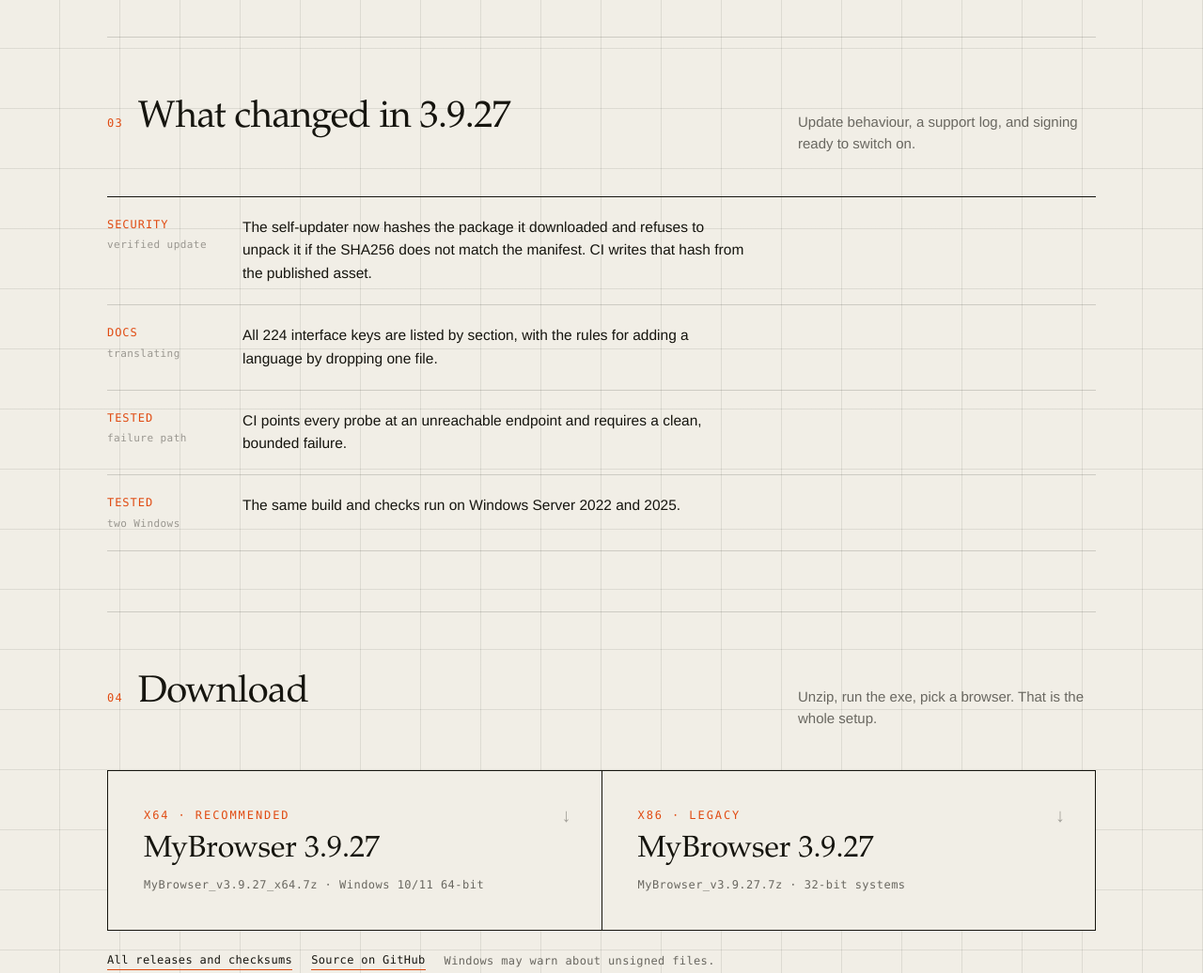
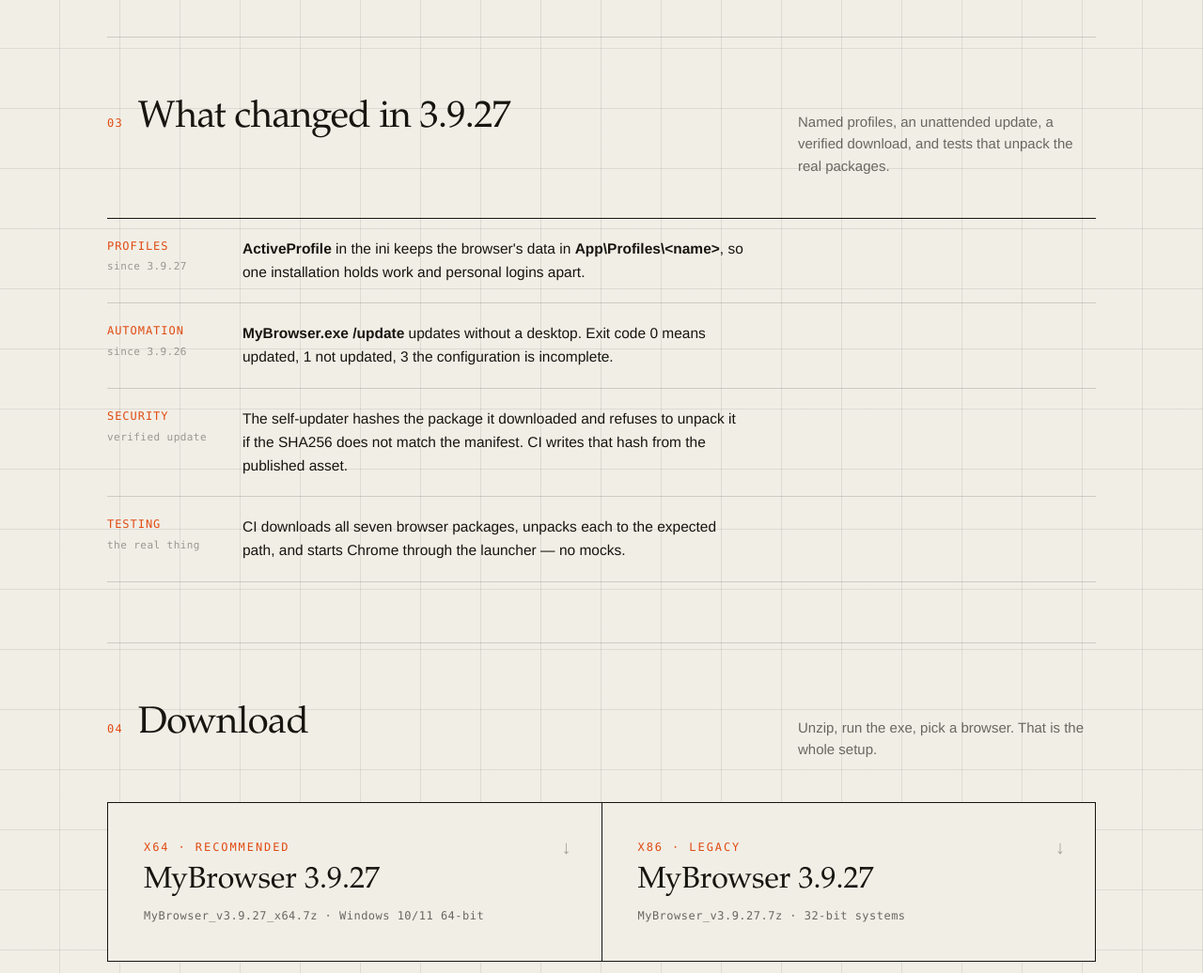
Before and after one commit to drsamonline/MyChrome, a plain HTML site: page docs/index.html in a window 1280 px wide. Shown: the part 2380-3416 px from the top of the page at 94% size. Drawn offline with Linux system fonts and the light colour scheme; no server answers.

Commit message:
page: the changelog block covers profiles, /update, verified downloads and the tests
The landing page was still describing 3.9.24 while the app had moved three
releases on. The section subtitle was older still.

```diff
--- a/docs/index.html
+++ b/docs/index.html
@@ -356,24 +356,24 @@
     <div class="sec-head">
       <span class="num">03</span>
       <h2><span data-en>What changed in 3.9.27</span><span data-zh>3.9.27 更新內容</span></h2>
-      <p><span data-en>Update behaviour, a support log, and signing ready to switch on.</span><span data-zh>更新行為、支援記錄，以及可隨時啟用的簽章。</span></p>
+      <p><span data-en>Named profiles, an unattended update, a verified download, and tests that unpack the real packages.</span><span data-zh>具名設定檔、無人值守更新、可驗證的下載，以及實際解壓安裝檔的測試。</span></p>
     </div>
     <div class="log">
       <div class="log-row">
-        <span class="tag">Security<small>verified update</small></span>
-        <p><span data-en>The self-updater now hashes the package it downloaded and refuses to unpack it if the SHA256 does not match the manifest. CI writes that hash from the published asset.</span><span data-zh>自我更新會先計算下載檔的 SHA256，與清單不符就拒絕解壓；該值由 CI 依實際發布檔案寫入。</span></p>
+        <span class="tag">Profiles<small>since 3.9.27</small></span>
+        <p><span data-en><b>ActiveProfile</b> in the ini keeps the browser's data in <b>App\Profiles\&lt;name&gt;</b>, so one installation holds work and personal logins apart.</span><span data-zh>設定檔中的 <b>ActiveProfile</b> 會把資料放在 <b>App\Profiles\&lt;名稱&gt;</b>，同一份安裝即可分開工作與個人登入。</span></p>
       </div>
       <div class="log-row">
-        <span class="tag">Docs<small>translating</small></span>
-        <p><span data-en>All 224 interface keys are listed by section, with the rules for adding a language by dropping one file.</span><span data-zh>224 個介面字串依區段列出，並說明如何放入單一檔案即可新增語言。</span></p>
+        <span class="tag">Automation<small>since 3.9.26</small></span>
+        <p><span data-en><b>MyBrowser.exe /update</b> updates without a desktop. Exit code 0 means updated, 1 not updated, 3 the configuration is incomplete.</span><span data-zh><b>MyBrowser.exe /update</b> 可在無介面環境更新；結束代碼 0 表示已更新、1 未更新、3 設定不完整。</span></p>
       </div>
       <div class="log-row">
-        <span class="tag">Tested<small>failure path</small></span>
-        <p><span data-en>CI points every probe at an unreachable endpoint and requires a clean, bounded failure.</span><span data-zh>CI 會把所有探測指向無法連線的端點，要求有限時間內乾淨失敗。</span></p>
+        <span class="tag">Security<small>verified update</small></span>
+        <p><span data-en>The self-updater hashes the package it downloaded and refuses to unpack it if the SHA256 does not match the manifest. CI writes that hash from the published asset.</span><span data-zh>自我更新會比對下載檔的 SHA256，不符即拒絕解壓；該值由 CI 依實際發布檔案寫入。</span></p>
       </div>
       <div class="log-row">
-        <span class="tag">Tested<small>two Windows</small></span>
-        <p><span data-en>The same build and checks run on Windows Server 2022 and 2025.</span><span data-zh>同一份建置與檢查在 Windows Server 2022 與 2025 上執行。</span></p>
+        <span class="tag">Testing<small>the real thing</small></span>
+        <p><span data-en>CI downloads all seven browser packages, unpacks each to the expected path, and starts Chrome through the launcher — no mocks.</span><span data-zh>CI 會下載七個瀏覽器安裝檔、解壓到預期路徑，並實際透過啟動器開啟 Chrome。</span></p>
       </div>
     </div>
   </section>
@@ -399,7 +399,7 @@
     <div class="sub-dl">
       <a href="https://github.com/drsamonline/MyChrome/releases"><span data-en>All releases and checksums</span><span data-zh>全部版本与校验值</span></a>
       <a href="https://github.com/drsamonline/MyChrome"><span data-en>Source on GitHub</span><span data-zh>GitHub 源码</span></a>
-      <span><span data-en>Windows may warn about unsigned files.</span><span data-zh>Windows 可能提示未签名的文件。</span></span>
+      <span><span data-en>Windows may warn about unsigned files. Verify a download with <b>build/verify-release.ps1</b> — it checks the published SHA256 and the build attestation.</span><span data-zh>Windows 可能提示未簽名的檔案。可用 <b>build/verify-release.ps1</b> 驗證下載檔的 SHA256 與建置來源證明。</span></span>
     </div>
   </section>
 
```
